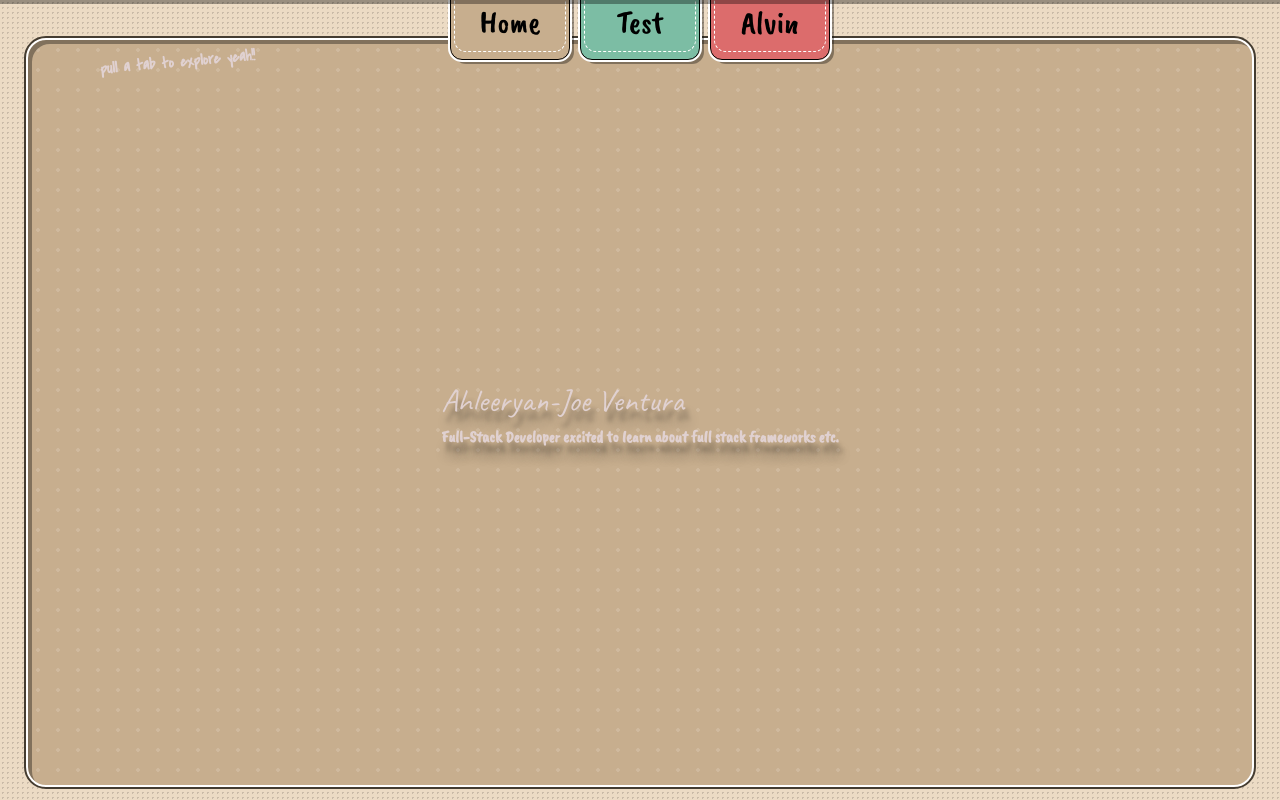
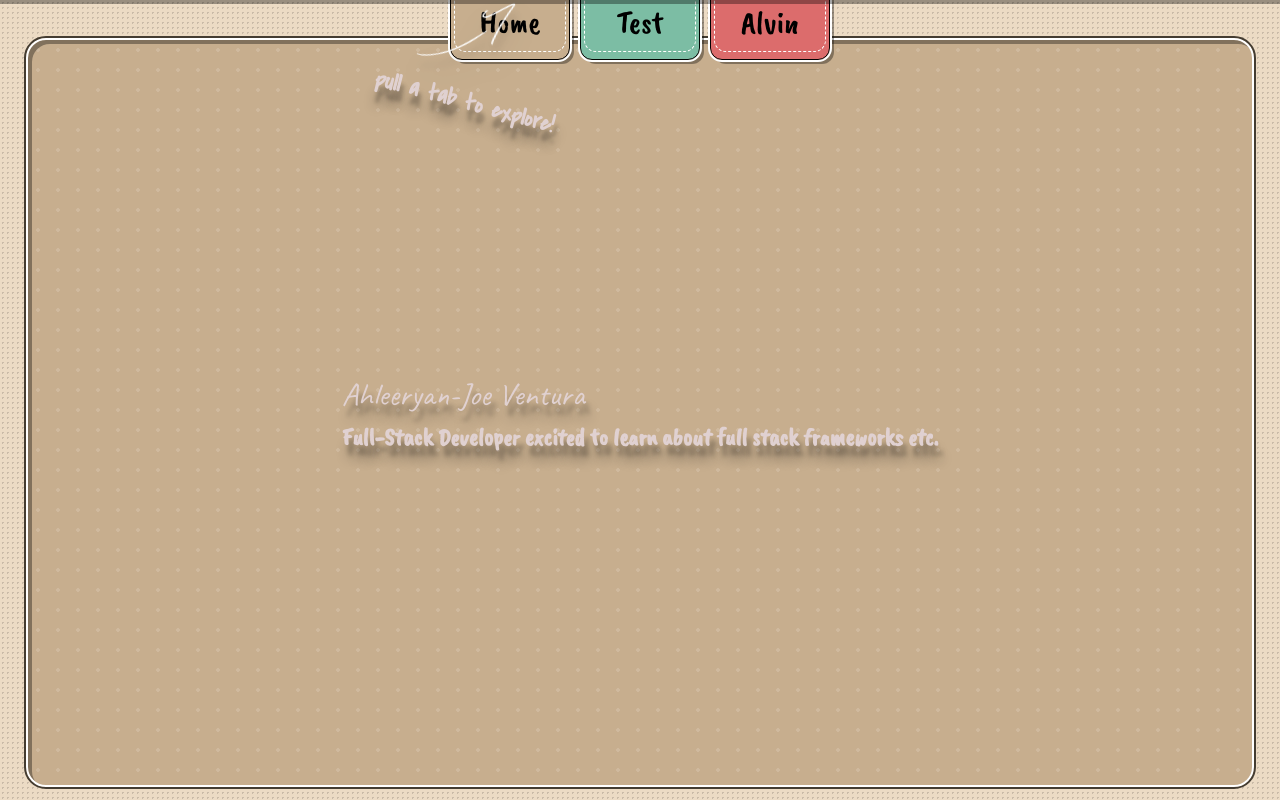
Before and after one commit to Number-68/Paper-Trails, a Next.js app: page / in a window 1280 px wide. Built offline with nearby package versions, Linux system fonts and the light colour scheme; a web font is replaced by a local one.

Commit message:
added work in progress arrow

```diff
--- /dev/null
+++ b/app/components/handDrawnArrow.tsx
@@ -0,0 +1,81 @@
+export default function HandDrawnArrow() {
+
+
+  //todo: fix this. and then we're done for the first rendition.
+  // after this, we'll try to figure out the introduction and stuff like that.
+  // then after that. we will refine the look of it.
+  // we're done working on this for the week.
+  // we spent 4 full days grinding this out.
+  // good work. we'll see you next sprint.
+  return (
+    <svg
+      xmlns="http://www.w3.org/2000/svg"
+      width="50%"
+      viewBox="0 0 940 634"
+      className="svg-shadow"
+    >
+
+      <path
+        fill="#ffffff"
+        opacity="1"
+        stroke="none"
+        d="
+M630.254272,150.226990
+    C613.257629,164.424957 596.797546,178.734192 579.671631,192.196396
+    C572.285217,198.002701 563.641296,202.478516 553.759705,202.859909
+    C545.638123,203.173386 541.222778,198.464752 542.143494,190.407562
+    C542.573303,186.647369 543.341797,182.754822 544.864929,179.325623
+    C548.229492,171.750717 551.786438,164.198578 556.079712,157.132202
+    C557.615295,154.604752 561.391296,153.261780 564.390015,151.930923
+    C565.092773,151.619049 567.504639,153.352524 567.827271,154.508636
+    C568.137085,155.618622 566.987000,157.385147 566.066406,158.532562
+    C564.585571,160.378281 562.105713,161.659317 561.204224,163.691788
+    C557.458130,172.138107 554.009277,180.725006 550.733215,189.367142
+    C549.232605,193.325714 551.216370,195.531586 555.162720,194.095795
+    C561.510254,191.786377 568.410400,189.837936 573.648926,185.857498
+    C588.737549,174.392609 603.498596,162.423950 617.679688,149.853729
+    C641.368225,128.855881 664.367737,107.082222 687.960571,85.974045
+    C695.129089,79.560410 703.129028,74.015205 711.119080,68.621742
+    C713.201721,67.215919 717.083191,66.930260 719.376160,67.911522
+    C720.965088,68.591530 722.064819,72.371452 721.933228,74.683784
+    C721.700989,78.764786 720.824463,82.951897 719.416626,86.801674
+    C700.279785,139.134048 682.704529,191.981934 668.772522,245.941895
+    C662.128052,271.676697 656.866638,297.785919 651.624512,323.855408
+    C649.967529,332.095520 650.549072,340.769836 649.773743,349.214966
+    C649.593262,351.180664 648.056152,353.021790 647.143311,354.920258
+    C645.558289,353.547577 643.314819,352.485321 642.497009,350.750916
+    C637.809265,340.808594 639.935547,330.417175 641.659668,320.335693
+    C652.853394,254.881027 672.687073,191.782730 694.448425,129.237839
+    C699.527710,114.639236 705.135498,100.224632 710.484070,85.719437
+    C711.273254,83.579185 711.973389,81.406090 711.904419,78.476837
+    C705.689270,83.210266 699.116760,87.545731 693.323059,92.748451
+    C672.248047,111.673630 651.433655,130.888947 630.254272,150.226990
+z"
+      />
+      <path
+        fill="#ffffff"
+        opacity="1"
+        stroke="none"
+        d="
+M543.376343,339.389618
+    C508.709503,377.709106 470.582184,411.834167 429.722748,442.683411
+    C402.934937,462.908417 374.096741,480.209015 343.868073,495.222229
+    C315.903931,509.110748 287.428955,521.292358 257.091949,528.776672
+    C243.988434,532.009399 230.657242,534.536011 217.081970,532.842896
+    C213.359924,532.378662 209.820145,530.065735 206.360596,528.283142
+    C205.814041,528.001587 205.777145,525.865234 206.207779,524.900208
+    C206.440109,524.379578 208.496628,524.011841 209.161316,524.445984
+    C217.069839,529.611450 225.609558,527.634827 233.907288,526.496582
+    C260.642609,522.829163 285.999268,514.273499 310.554077,503.425964
+    C345.302185,488.075378 378.627991,470.128204 409.694122,448.082581
+    C440.179260,426.449371 469.289490,403.084442 495.690979,376.694611
+    C527.030151,345.369232 557.204346,312.879242 587.976379,280.983673
+    C589.623413,279.276520 593.692383,277.011780 593.995850,277.352966
+    C596.850159,280.562286 593.076172,282.395416 591.555481,284.163269
+    C575.701172,302.594360 559.627991,320.837128 543.376343,339.389618
+z"
+      />
+
+    </svg>
+  );
+}
--- a/app/globals.css
+++ b/app/globals.css
@@ -65,6 +65,7 @@ p {
   font-family: "Caveat Brush";
 
   font-weight: 700;
+  font-size: 1.5em;
 
 }
 
@@ -260,9 +261,11 @@ p {
 
 .playful-words{
   position: absolute;
+
+
   top: 0;
-  left: 0;
-  transform: translate(100px, 50px) rotate(-5deg);
+  left: 30vw;
+  transform: translate(0px, 0px) rotate(15deg);
 
 }
 /* unknown--most likely
@@ -272,3 +275,15 @@ too tired to figure it out.
 it's 1:53 am.
 I'm going to add the arrow, and then put an end there.
 */
+
+
+
+
+
+
+
+.svg-shadow {
+  filter:
+    drop-shadow(4px 10px 4px #0000003a)
+    drop-shadow(4px 15px 12px rgba(0,0,0,0.25));
+}
--- a/app/page.tsx
+++ b/app/page.tsx
@@ -1,3 +1,6 @@
+
+import HandDrawnArrow from "./components/handDrawnArrow";
+
 
 
 export default function Home() {
@@ -45,11 +48,22 @@ export default function Home() {
 
   // todo: wobble animations? like when we're moving the page, shouldn't we have a little bit of give to make it look a lot more dynamic?
   //i mean for the text obviously... the text can be separate from the entire page to give it a look. y'knoww?
+
+
+
+
+  //cool game to add.
+  //like playing in the sand of letters. what if we just made everything on the screen, you're able to interact with.
+  //so like... the arrow, you can drag,
+  // each and every single letter, you can drag around and like it has a physics engine.... and you can play around with it.
+  // fun stuff, but would probably get super heavy to handle on regular machines.
   return (
     <main className="quick-about-me-main">
-      <section className="playful-words">
+      <section className="playful-words text-shadow">
 
-        <p className="font-covered">pull a tab to explore yeah!!</p>
+        <HandDrawnArrow />
+
+        <p className="font-covered">pull a tab to explore!</p>
       </section>
 
       <section className="quick-about-me">
```
